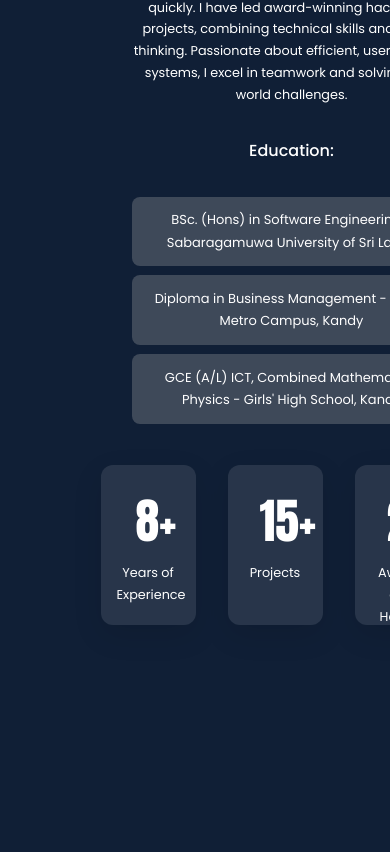
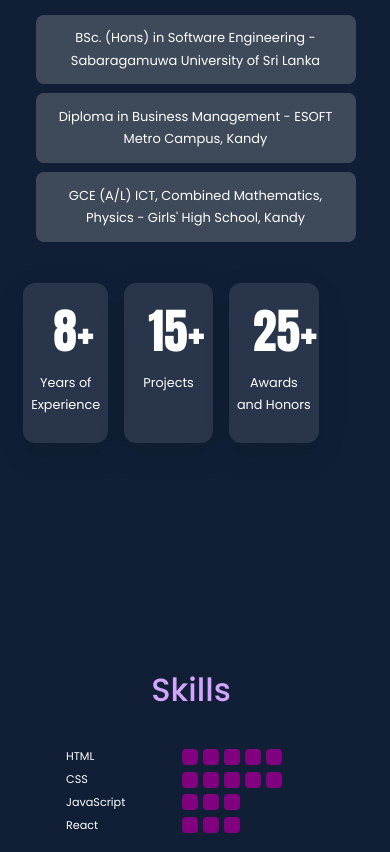
Before and after one commit to disara7/portfolio, a React (Create React App) app: page / in a window 390 px wide. Shown: the part 1145-1997 px from the top of the page. Built offline with nearby package versions, Linux system fonts and the light colour scheme.

Commit message:
Update smalldevices.css

```diff
--- a/src/components/about/smalldevices.css
+++ b/src/components/about/smalldevices.css
@@ -4,14 +4,15 @@
     .container {
       /* background-color: red; */
       text-align: center;
-      height: 103vh; /* Center align all text inside the container */
+      height: 100vh;
   }
 
   .about {
-      margin-top: -3rem;
+      margin-top: -12rem;
       padding: 0; /* Ensure no margin/padding affects alignment */
       text-align: center; /* Center the content inside .about */
-      width: 100%; /* Ensure .about takes the full width */
+      width: 100%;
+      margin-left: -1rem; /* Ensure .about takes the full width */
   }
 
   .about__container {
@@ -70,17 +71,18 @@
       display: flex;
       flex-direction: row;
       justify-content: center; /* Center align the cards */
-      gap: 0.7rem;
-      max-width: 80%; /* Set a smaller max-width */
-      margin: 0 auto; /* Ensure it's centered */
+      gap: 0.5rem;
+      max-width: 60%;
+      margin: 0 auto;
   }
 
   /* Optional: Ensure individual cards scale down */
   .cardset .card {
       width: 100%; /* Ensure the card takes the full width of its container */
-      max-width: 95px; /* Set a max-width for individual cards */
-      padding: 1rem;
-      height: 10rem;/* Add some padding for spacing */
+      max-width: 90px; /* Set a max-width for individual cards */
+      padding: 0.5rem;
+      height: 10rem;
+      margin-left: -1rem;
   }
 
 
```
